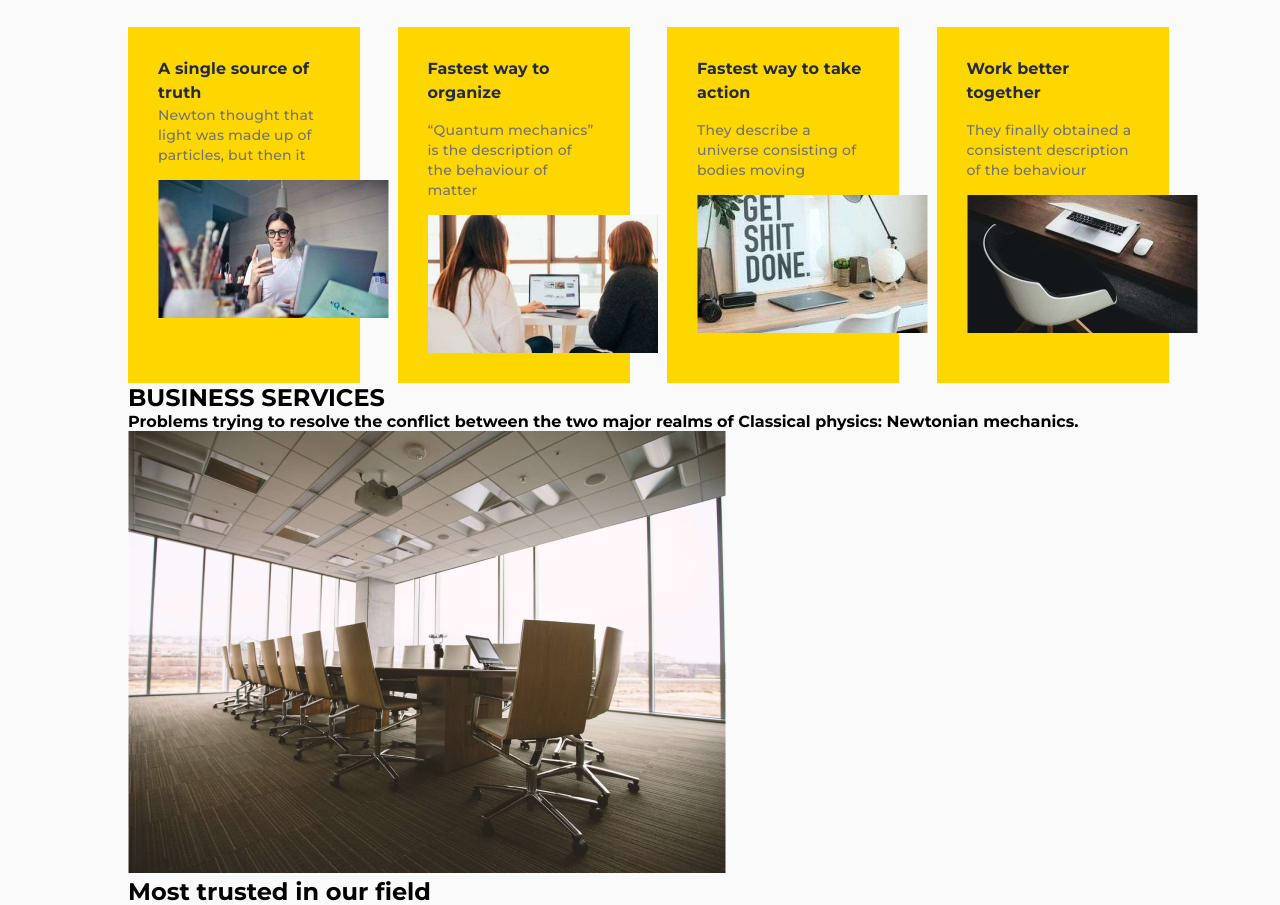
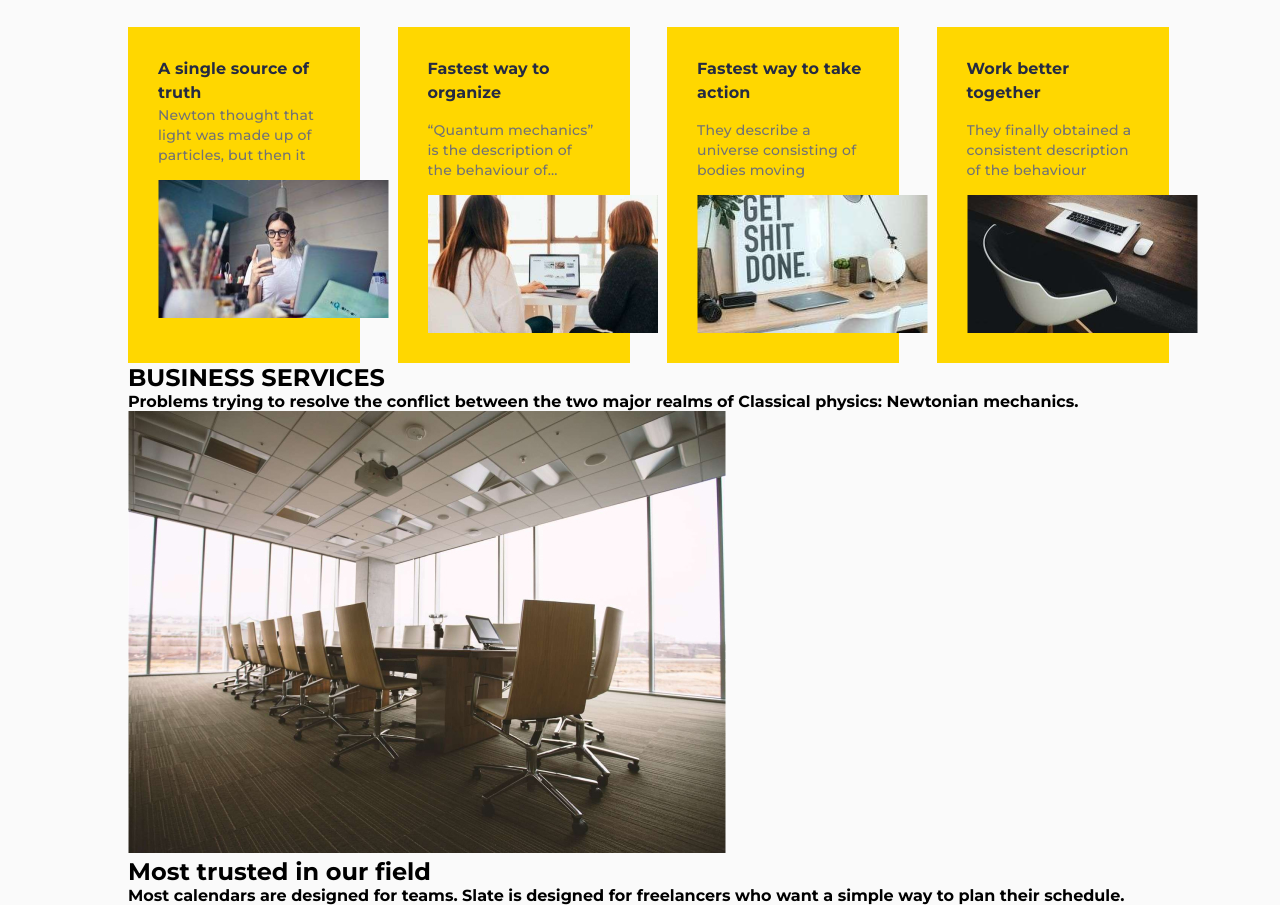
Before and after one commit to Remarkabvle/imthon-hafli, a plain HTML site: page index.html in a window 1280 px wide. Shown: the part 1680-2585 px from the top of the page. Drawn offline with Linux system fonts and the light colour scheme; a script that the page names is missing.

Commit message:
add all pages

```diff
--- a/css/advice.css
+++ b/css/advice.css
@@ -51,5 +51,8 @@
     font-weight: 500;
     line-height: 20px;
     letter-spacing: 0.2px;
-
+    display: -webkit-box;
+        -webkit-line-clamp: 3;
+        -webkit-box-orient: vertical;
+        overflow: hidden;
 }
```
